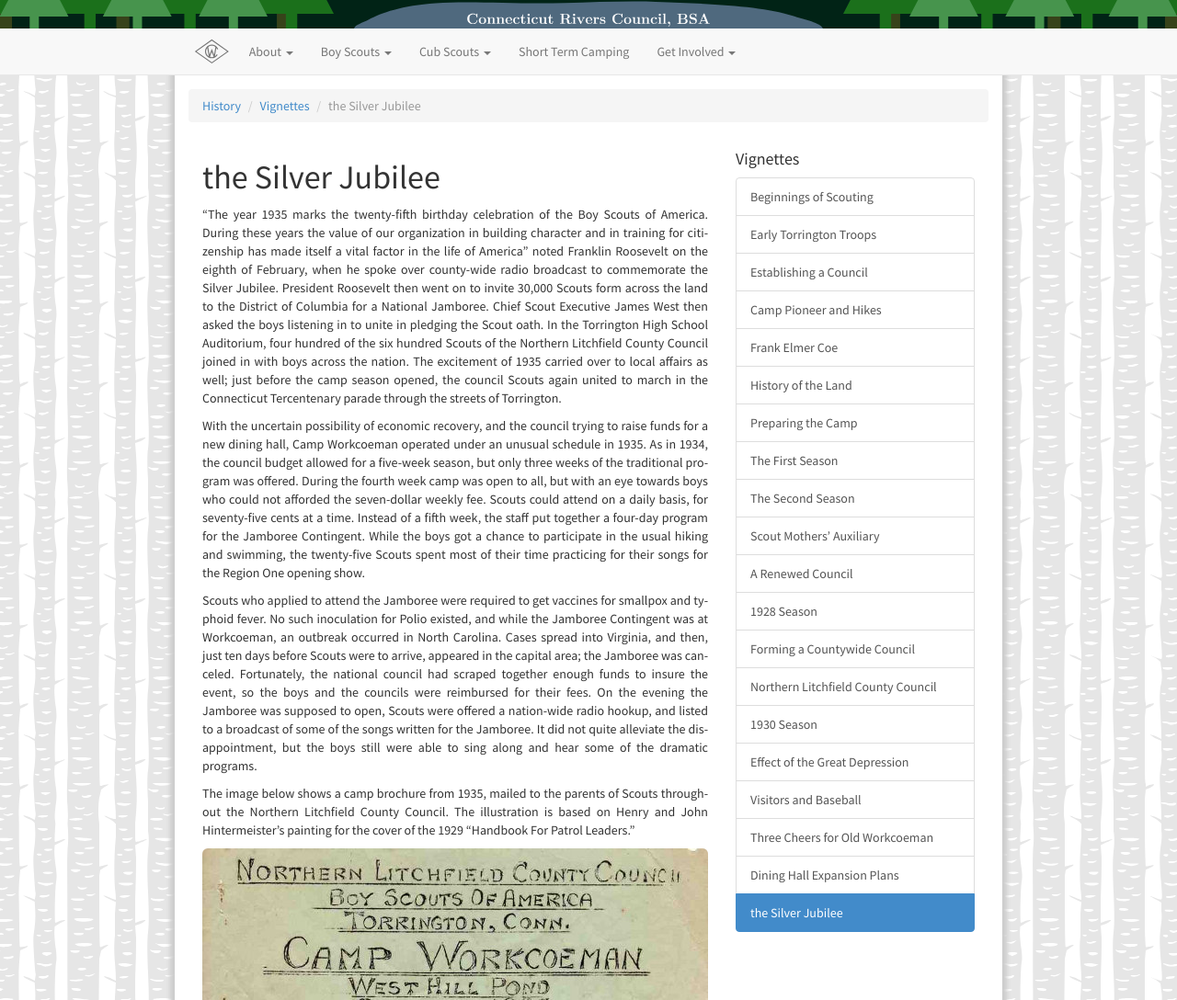
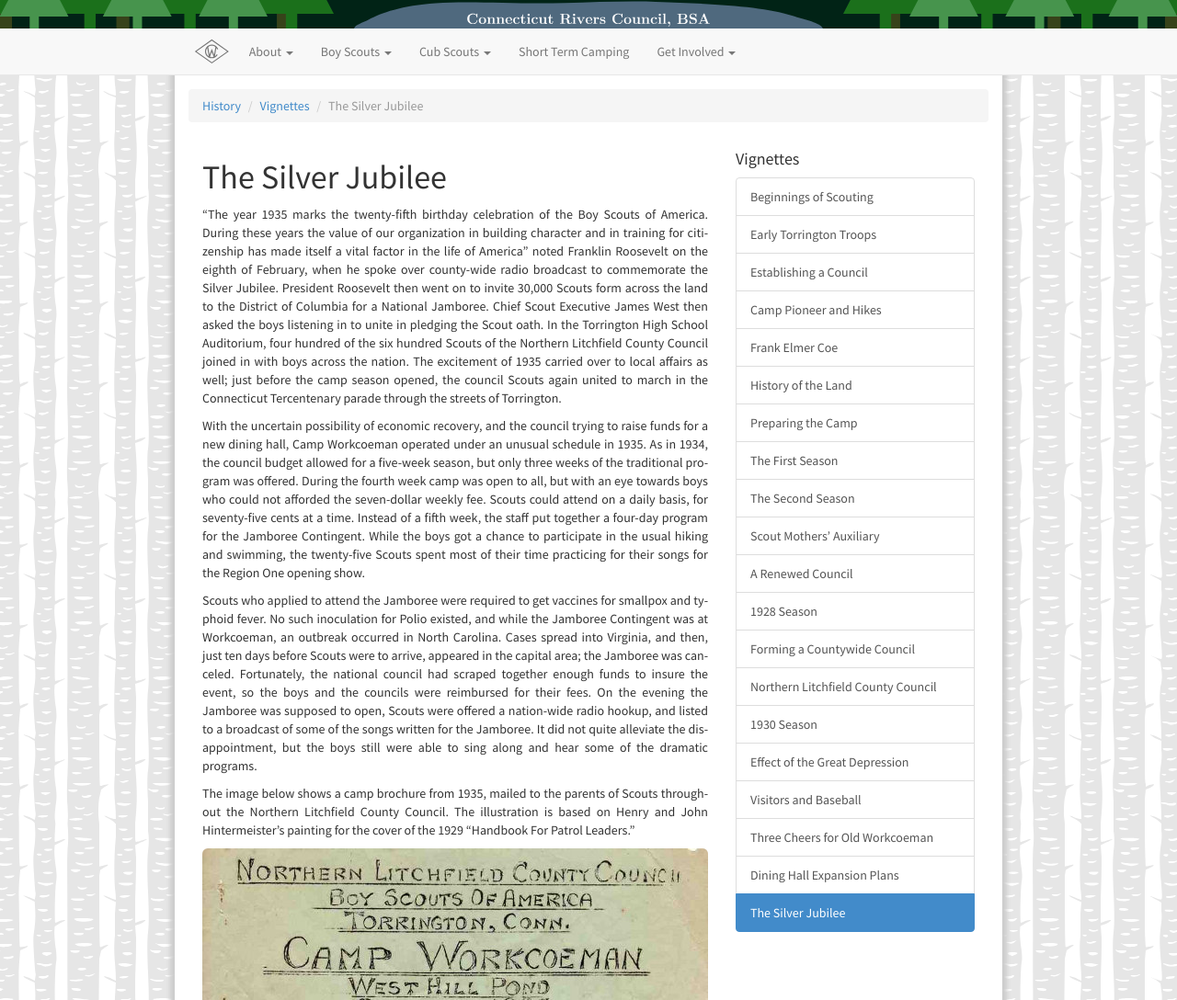
Before and after one commit to campworkcoeman/campworkcoeman.org, a Jekyll site: the page built from about/history/vignettes/20.md, in a window 1280 px wide. Shown: the part 154-1242 px from the top of the page at 92% size. Built offline with Jekyll 4.4.1, drawn with Linux system fonts in a browser that asks for light colours; nearby versions of some CDN libraries; Markdown is read by kramdown in place of the engine named in the settings.

Commit message:
Fixed capitalization.

```diff
--- a/about/history/vignettes/20.md
+++ b/about/history/vignettes/20.md
@@ -1,7 +1,7 @@
 ---
 published: true
 layout: vignettes
-title: the Silver Jubilee
+title: The Silver Jubilee
 number: 20
 ---
 
```
